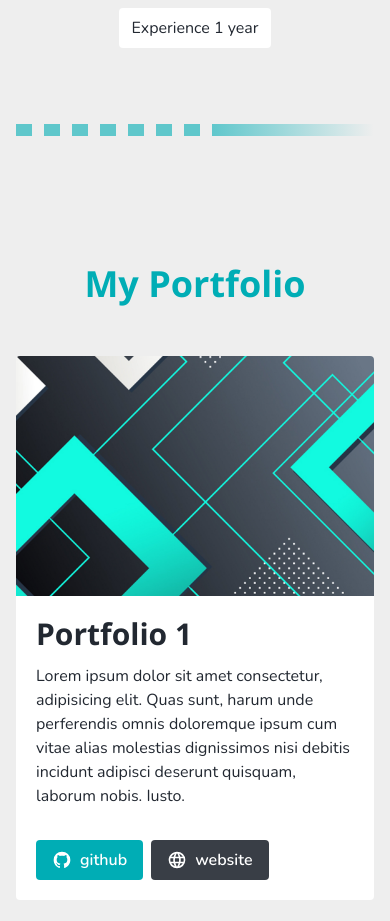
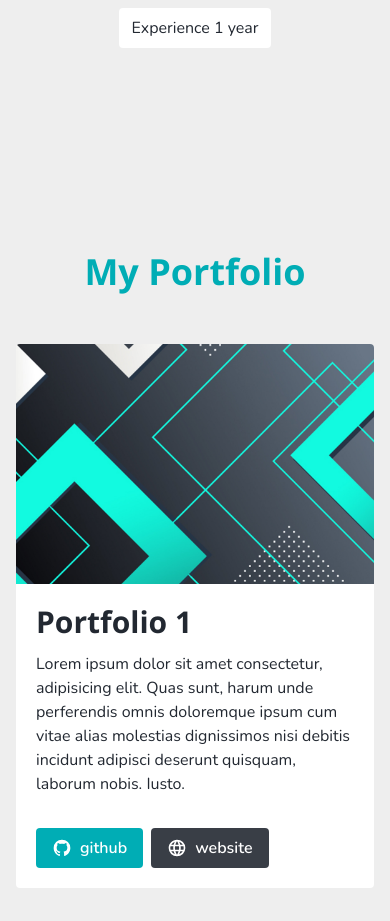
Before and after one commit to muinmundzir/portfolio, a Next.js app: page / in a window 390 px wide. Shown: the part 1980-2901 px from the top of the page. Built offline with nearby package versions, Linux system fonts and the light colour scheme.

Commit message:
style: edit default display

```diff
--- a/components/Dots.js
+++ b/components/Dots.js
@@ -2,7 +2,7 @@ const Dots = () => {
   return (
     <>
       {/* Dots */}
-      <div className="flex items-center justify-between gap-3 w-ful">
+      <div className="hidden md:flex items-center justify-between gap-3 w-ful">
         <div className="bg-primary/60 h-3 w-4"></div>
         <div className="bg-primary/60 h-3 w-4"></div>
         <div className="bg-primary/60 h-3 w-4"></div>
```
